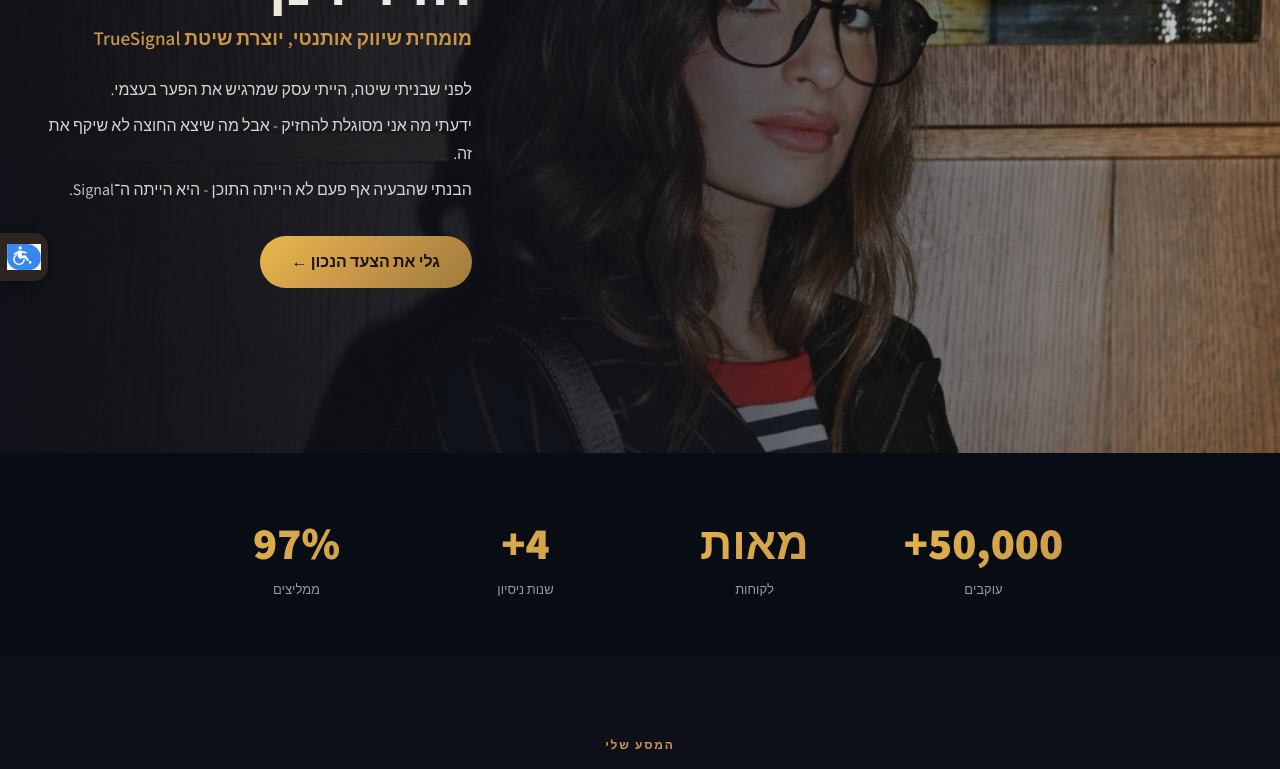
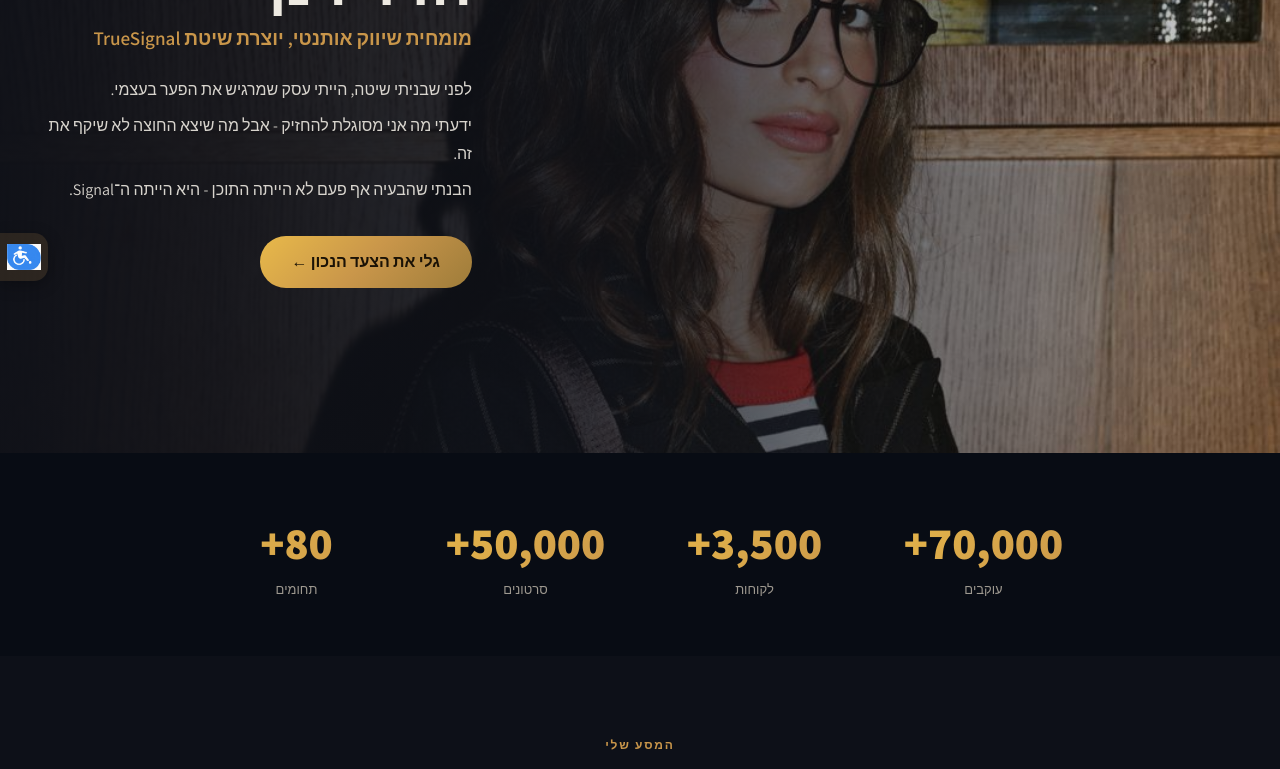
Before and after one commit to AlonAbadi/hadar-danan, a Next.js app: page /about in a window 1280 px wide. Shown: the part 375-1144 px from the top of the page. Built offline with nearby package versions, Linux system fonts and the light colour scheme; no server answers.

Commit message:
update about page stats to correct numbers

```diff
--- a/app/about/page.tsx
+++ b/app/about/page.tsx
@@ -55,10 +55,10 @@ const CARDS = [
 ];
 
 const STATS = [
-  { val: "50,000+", label: "עוקבים" },
-  { val: "מאות",   label: "לקוחות" },
-  { val: "4+",      label: "שנות ניסיון" },
-  { val: "97%",     label: "ממליצים" },
+  { val: "70,000+", label: "עוקבים" },
+  { val: "3,500+",  label: "לקוחות" },
+  { val: "50,000+", label: "סרטונים" },
+  { val: "80+",     label: "תחומים" },
 ];
 
 const JOURNEY = [
```
